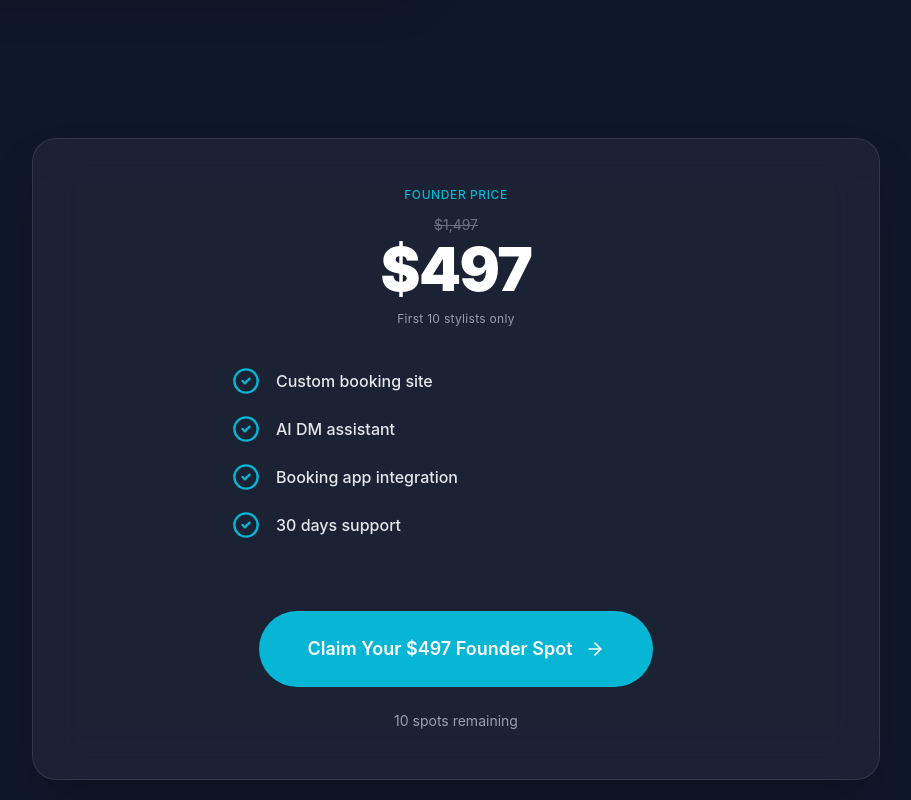
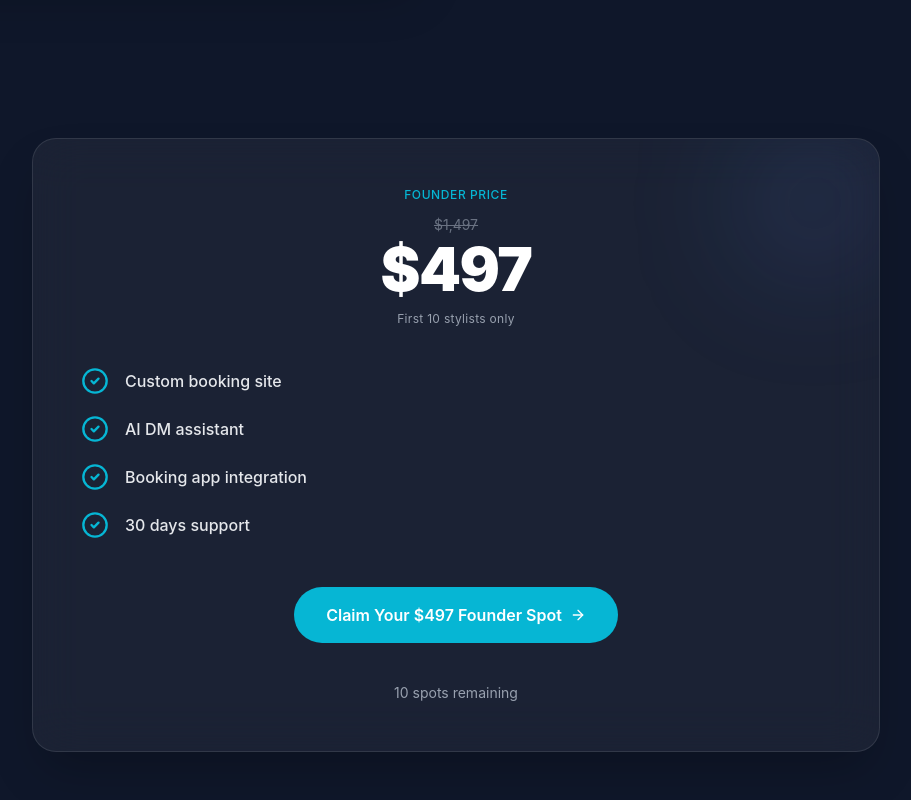
Before and after one commit to LataunaeB/Intelllx-site, a Next.js app: page /stylists in a window 1280 px wide. Shown: the part 1980-2780 px from the top of the page, without its empty margins (184-1095 px from the left). Built offline with nearby package versions, Linux system fonts and the light colour scheme.

Commit message:
Premium founder card: side-by-side features + CTA layout, subtle gradient accent, compact button, refined spacing

```diff
--- a/src/app/stylists/page.tsx
+++ b/src/app/stylists/page.tsx
@@ -135,8 +135,11 @@ export default function StylistsPage() {
 
       {/* 4) THE OFFER - Close With Urgency */}
       <section className="relative max-w-4xl mx-auto px-6 py-16 md:py-20">
-        <div className="bg-white/5 backdrop-blur-xl border border-white/10 rounded-3xl p-8 md:p-12 shadow-2xl">
-          <div className="text-center space-y-8 md:space-y-10">
+        <div className="relative bg-white/5 backdrop-blur-xl border border-white/10 rounded-3xl p-8 md:p-12 shadow-2xl overflow-hidden">
+          {/* Subtle gradient accent */}
+          <div className="absolute top-0 right-0 w-32 h-32 bg-gradient-to-br from-[#06B6D4]/20 to-[#6D28D9]/20 rounded-full blur-3xl" />
+
+          <div className="relative text-center space-y-8 md:space-y-10">
             {/* Urgency header */}
             <div className="space-y-3">
               <p className="text-xs font-medium text-[#06B6D4] uppercase tracking-wider">Founder Price</p>
@@ -151,39 +154,44 @@ export default function StylistsPage() {
               </p>
             </div>
 
-            {/* 4 Features Only */}
-            <div className="flex flex-col gap-5 items-center max-w-md mx-auto">
-              <div className="flex items-center gap-4 w-full">
+            {/* Features + CTA Side by Side */}
+            <div className="grid md:grid-cols-[1.2fr,0.8fr] gap-8 md:gap-12 items-center max-w-3xl mx-auto">
+              {/* 4 Features - Left */}
+              <div className="flex flex-col gap-5">
+                <div className="flex items-center gap-4">
                   <CheckCircle2 className="h-7 w-7 text-[#06B6D4] flex-shrink-0" />
-                <p className="text-base font-medium text-gray-200">Custom booking site</p>
+                  <p className="text-base font-medium text-gray-200 text-left">Custom booking site</p>
                 </div>
-              <div className="flex items-center gap-4 w-full">
+                <div className="flex items-center gap-4">
                   <CheckCircle2 className="h-7 w-7 text-[#06B6D4] flex-shrink-0" />
-                <p className="text-base font-medium text-gray-200">AI DM assistant</p>
+                  <p className="text-base font-medium text-gray-200 text-left">AI DM assistant</p>
                 </div>
-              <div className="flex items-center gap-4 w-full">
+                <div className="flex items-center gap-4">
                   <CheckCircle2 className="h-7 w-7 text-[#06B6D4] flex-shrink-0" />
-                <p className="text-base font-medium text-gray-200">Booking app integration</p>
+                  <p className="text-base font-medium text-gray-200 text-left">Booking app integration</p>
                 </div>
-              <div className="flex items-center gap-4 w-full">
+                <div className="flex items-center gap-4">
                   <CheckCircle2 className="h-7 w-7 text-[#06B6D4] flex-shrink-0" />
-                <p className="text-base font-medium text-gray-200">30 days support</p>
+                  <p className="text-base font-medium text-gray-200 text-left">30 days support</p>
                 </div>
               </div>
 
-            {/* Single CTA - Final */}
-            <div className="pt-8">
+              {/* CTA Button - Right */}
+              <div className="flex flex-col items-center justify-center">
                 <Link
                   href="/contact"
-                className="inline-flex items-center gap-3 bg-[#06B6D4] hover:bg-[#06B6D4]/90 text-[#0F172A] font-semibold px-12 py-6 rounded-full text-lg transition-all duration-300 hover:scale-[1.02] hover:shadow-2xl hover:shadow-[#06B6D4]/30"
+                  className="inline-flex items-center gap-2 bg-[#06B6D4] hover:bg-[#06B6D4]/90 text-[#0F172A] font-semibold px-8 py-4 rounded-full text-base transition-all duration-300 hover:scale-[1.02] hover:shadow-2xl hover:shadow-[#06B6D4]/30"
                 >
                   Claim Your $497 Founder Spot
-                <ArrowRight className="w-5 h-5" />
+                  <ArrowRight className="w-4 h-4" />
                 </Link>
-              <p className="mt-6 text-sm text-gray-400">
+              </div>
+            </div>
+
+            {/* Urgency text - Underneath */}
+            <p className="text-sm text-gray-400">
               10 spots remaining
             </p>
-            </div>
           </div>
         </div>
       </section>
```
Lines whose indentation alone changed are shown as unchanged.
